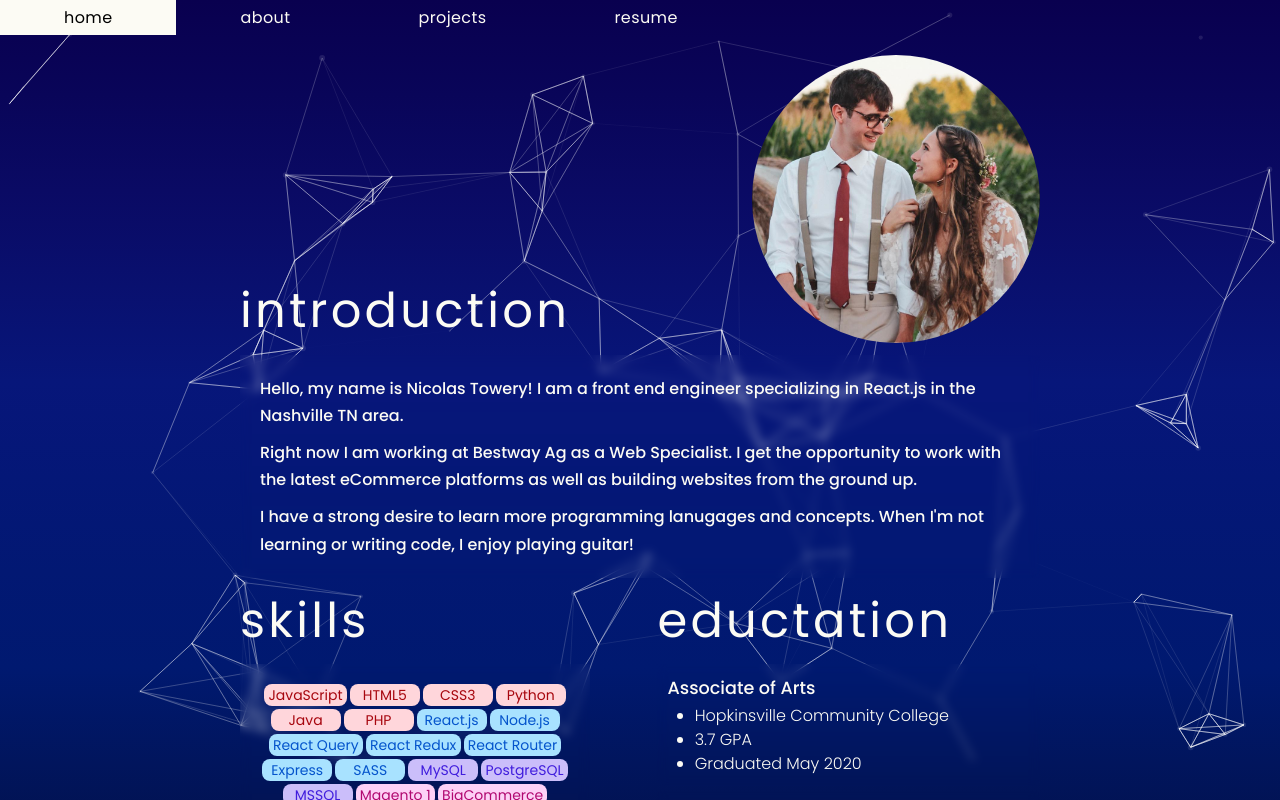
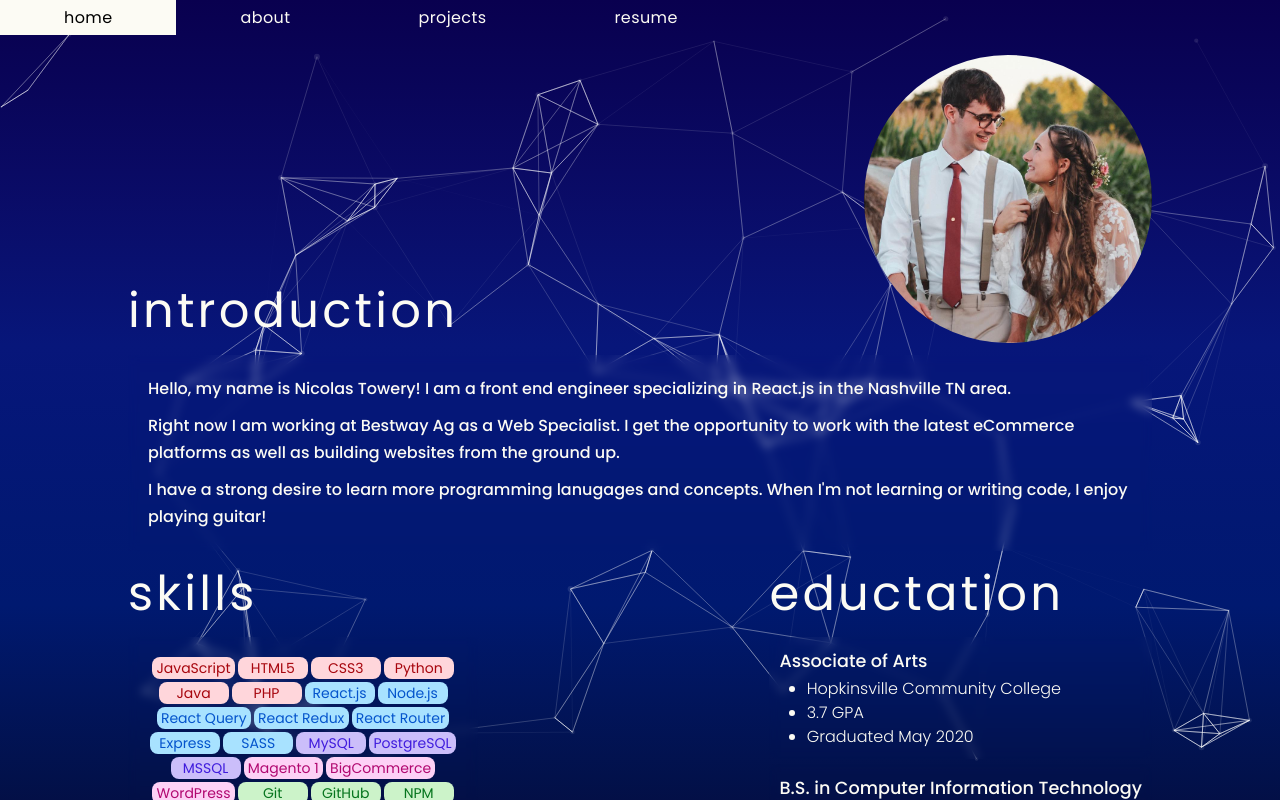
Before and after one commit to nicolastowery/portfolio, a React (Create React App) app: page /about in a window 1280 px wide. Shown: the top 800 px of the page. Built offline with nearby package versions, Linux system fonts and the light colour scheme.

Commit message:
edited padding for main

```diff
--- a/src/components/ParticlesBackground/ParticlesBackground.jsx
+++ b/src/components/ParticlesBackground/ParticlesBackground.jsx
@@ -39,8 +39,8 @@ const ParticlesBackground = () => {
               quantity: 4,
             },
             repulse: {
-              distance: 150, // 200 default
-              duration: 0.4,
+              distance: 100, // 200 default
+              duration: 0.1,
             },
           },
         },
--- a/src/index.css
+++ b/src/index.css
@@ -76,7 +76,7 @@ main {
   /* justify-content: center; */
   /* align-items: center; */
   padding-bottom: 40px; /* Footer height */
-  padding: 7em;
+  /* padding: 7em; work on this */
   padding-top: 5em;
   margin: 0 auto;
   flex: 1;
```
